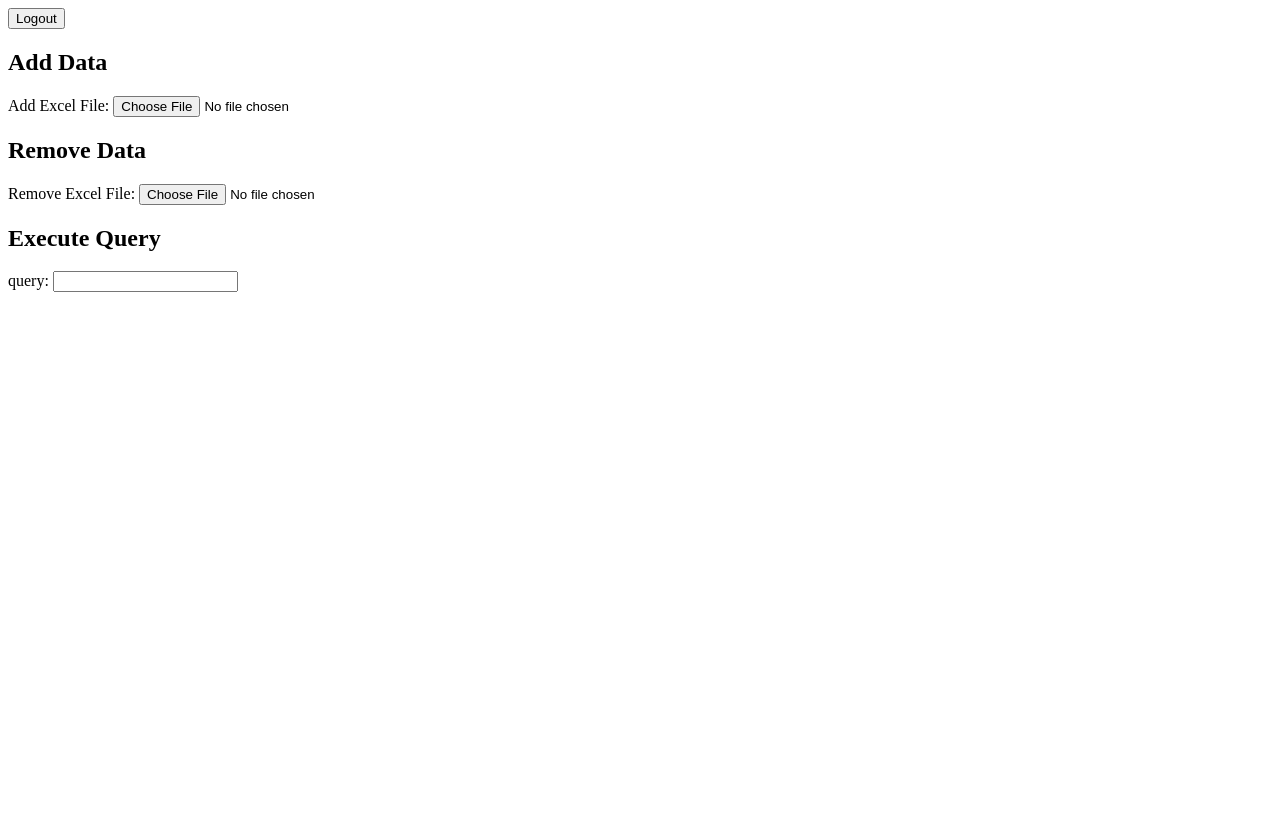
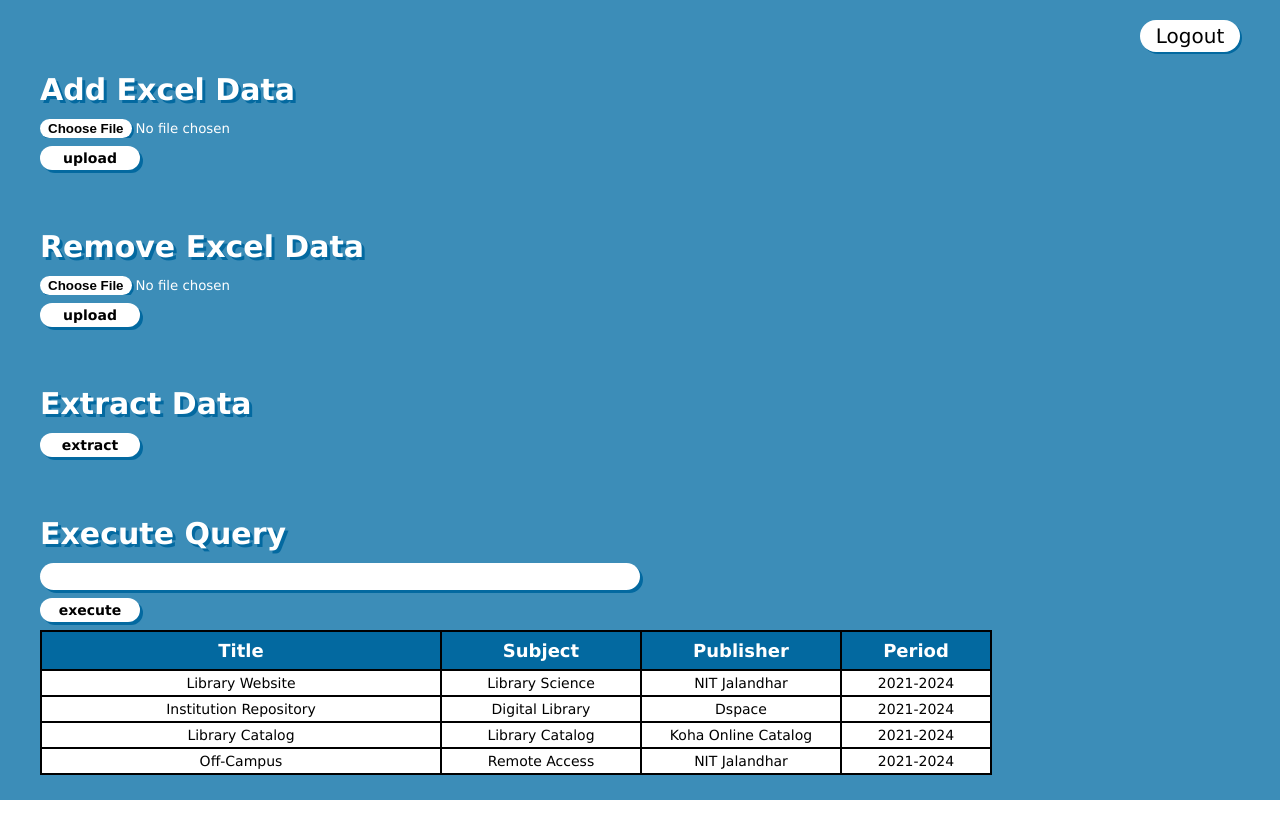
Before and after one commit to TarushGupta23/LibraryBookStore, a PHP site: page /adminpanel.php in a window 1280 px wide. Before the commit the page ends 292 px from the top, so only its background shows below. Run offline with PHP 8.4, Linux system fonts and the light colour scheme.

Commit message:
add admin panel and login page

```diff
--- a/adminpanel.php
+++ b/adminpanel.php
@@ -1,20 +1,58 @@
+<link rel="stylesheet" href="./style/adminPanel.css">
 <body>
-<button id="logoutBtn">Logout</button>
+<div class="wrap">
+    <button id="logoutBtn">Logout</button>
+        <form action="">
+            <h2>Add Excel Data</h2>
+            <input type="file" id="addDataFile" name="addDataFile" accept=".xls, .xlsx">
+            <input type="submit" value="upload" class="submitBtn">
+        </form>
 
-<h2>Add Data</h2>
-<label for="addDataFile">Add Excel File:</label>
-<input type="file" id="addDataFile" name="addDataFile" accept=".xls, .xlsx">
-<br>
+        <br>
+        <form action="">
+            <h2>Remove Excel Data</h2>
+            <input type="file" id="removeDataFile" name="removeDataFile" accept=".xls, .xlsx">
+            <input type="submit" value="upload" class="submitBtn">
+        </form>
+        <br>
+        <form action="">
+            <h2>Extract Data</h2>
+            <input type="submit" value="extract" class="submitBtn">
+        </form>
+        <br>
+        <form action="">
+            <h2>Execute Query</h2>
+            <input type="text" id="queryInput" name="queryInput">
+            <input type="submit" value="execute" class="submitBtn">
 
-<h2>Remove Data</h2>
-<label for="removeDataFile">Remove Excel File:</label>
-<input type="file" id="removeDataFile" name="removeDataFile" accept=".xls, .xlsx">
-<br>
-
-<h2>Execute Query</h2>
-<label for="queryInput">query:</label>
-<input type="text" id="queryInput" name="queryInput">
-<br>
+            <div class="tableWrap">
+                <div class="table">
+                    <table>
+                        <thead>
+                            <tr>
+                                <th>Title</th> <th>Subject</th> <th>Publisher</th> <th>Period</th>
+                            </tr>
+                        </thead>
+                        <tbody>
+                            <tr>
+                                <td>Library Website</td> <td>Library Science</td> <td>NIT Jalandhar</td> <td>2021-2024</td>
+                            </tr>
+                            <tr>
+                                <td>Institution Repository</td> <td>Digital Library</td> <td>Dspace</td> <td>2021-2024</td>
+                            </tr>
+                            <tr>
+                                <td>Library Catalog</td> <td>Library Catalog</td> <td>Koha Online Catalog</td> <td>2021-2024</td>
+                            </tr>
+                            <tr>
+                                <td>Off-Campus</td> <td>Remote Access</td> <td>NIT Jalandhar</td> <td>2021-2024</td>
+                            </tr>
+                        </tbody>
+                    </table>
+                </div>
+            </div>
+        </form>
+        <br>
+</div>
 
 
 </body>
--- /dev/null
+++ b/style/adminPanel.css
@@ -0,0 +1,122 @@
+* {
+    padding: 0; margin: 0;
+    box-sizing: border-box;
+    font-family:'Lucida Sans', 'Lucida Sans Regular', 'Lucida Grande', 'Lucida Sans Unicode', Geneva, Verdana, sans-serif;
+}
+:root {
+    --primary-color : #0369a0;
+    --secondary-color : white;
+    --primary-d-color : #004971;
+    --accent : #3c8db8;
+    --accent-transparent : #3c8db893;
+}
+.wrap {
+    width: 100vw; height: 100vh;
+    display: flex; flex-direction: column;
+    background-color: var(--accent);
+    color: var(--secondary-color);
+    text-shadow: 3px 3px 0px var(--primary-color);
+    gap: 20px;
+    padding: 20px 40px;
+}
+#logoutBtn {
+    font-size: 20px;
+    width: 100px;
+    align-self: flex-end;
+    padding: 4px 8px;
+    background-color: var(--secondary-color);
+    border: none;
+    border-radius: 100px;
+    box-shadow: 2px 2px 0px var(--primary-color);
+}
+form {
+    display: flex; flex-direction: column;
+    gap: 8px;
+}
+h2 {
+    font-size: 30px;
+    margin-bottom: 4px;
+}
+.submitBtn {
+    width: 100px;
+    font-size: 14px;
+    padding: 4px;
+    background-color: var(--secondary-color);
+    border: none;
+    border-radius: 100px;
+    box-shadow: 3px 3px 0px var(--primary-color);
+    cursor: pointer;
+    font-weight: bold;
+}
+input[type='text'] {
+    width: 90%;
+    max-width: 600px;
+    font-size: 16px;
+    border: none;
+    border-radius: 100px;
+    box-shadow: 3px 3px 0px var(--primary-color);
+    padding: 4px 12px;
+}
+input::file-selector-button {
+    font-weight: bold;
+    border: none;
+    padding: 2px 8px;
+    background-color: var(--secondary-color);
+    border-radius: 100px;
+    box-shadow: 2px 2px 0px var(--primary-color);
+    cursor: pointer;
+}
+/* -=-=-=-=-=-=-=-=-=-=-=-=-=-=-=-=-=-=-=-=-=-=-=-=-=-=-=-=- */
+.tableWrap {
+    overflow: scroll;
+    height: 100%;
+    display: flex;
+    text-shadow: none;
+    color: var(--secondary-color);
+}
+table {
+    border-collapse: collapse;
+}
+table td, table th {
+    border: 2px solid black;
+    padding: 4px 8px;
+    text-align: center;
+    background-color: var(--secondary-color);
+}
+table td {
+    font-size: 14px;
+}
+
+table tr:hover {
+    cursor: pointer;
+}
+table thead tr:hover {
+    background-color: transparent;
+    cursor: default;
+}
+table th {
+    padding: 8px 8px;
+    font-size: 18px;
+    background-color: var(--primary-color);
+    color: var(--secondary-color);
+}
+table th:nth-child(1) {
+    width: 400px;
+    max-width: 400px;
+    min-width: 400px;
+}
+table th:nth-child(2) {
+    width: 200px;
+    max-width: 200px;
+    min-width: 200px;
+}
+table th:nth-child(3) {
+    width: 200px;
+    max-width: 200px;
+    min-width: 200px;
+}
+table th:nth-child(4) {
+    width: 150px;
+    max-width: 150px;
+    min-width: 150px;
+}
```
Also changed, not shown: login.php (+8 -4 lines), style/login.css (added, +53 -0 lines), style/addExcel.css (deleted).
